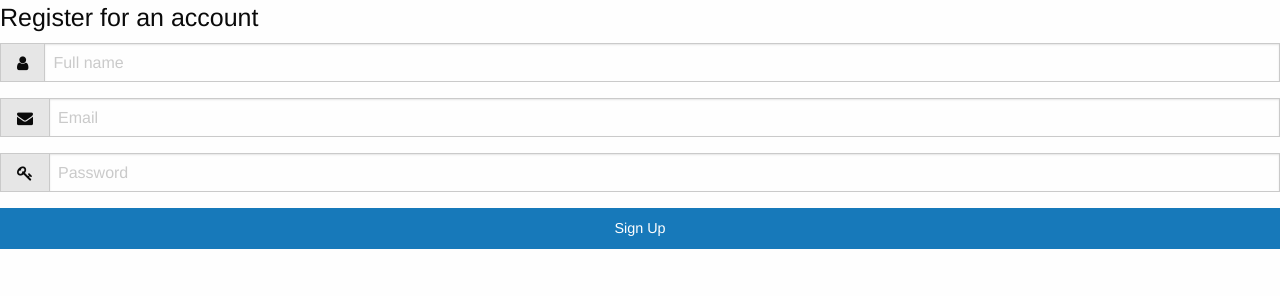
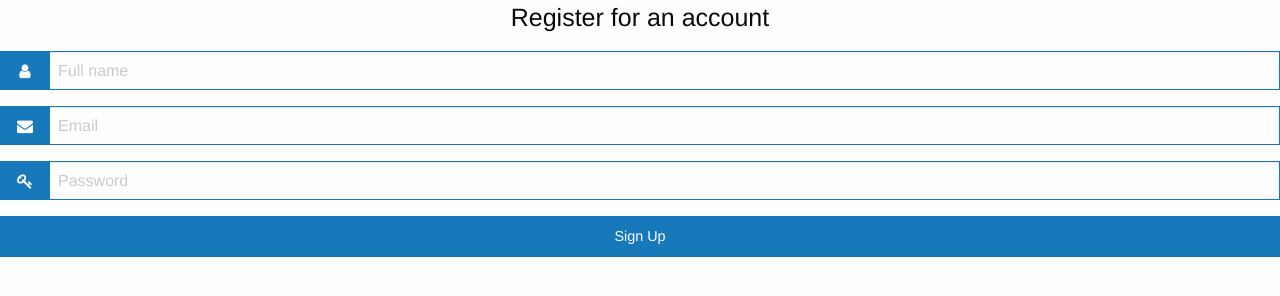
Before and after one commit to app-git/app-git.github.io, a plain HTML site: page index.html in a window 1280 px wide. Drawn offline with nearby package versions, Linux system fonts and the light colour scheme.

Commit message:
Update index.html

```diff
--- a/index.html
+++ b/index.html
@@ -11,6 +11,8 @@
     <link rel="stylesheet" href="https://cdn.jsdelivr.net/npm/foundation-sites@6.5.3/dist/css/foundation.min.css"
         integrity="sha256-GSio8qamaXapM8Fq9JYdGNTvk/dgs+cMLgPeevOYEx0= sha384-wAweiGTn38CY2DSwAaEffed6iMeflc0FMiuptanbN4J+ib+342gKGpvYRWubPd/+ sha512-QHEb6jOC8SaGTmYmGU19u2FhIfeG+t/hSacIWPpDzOp5yygnthL3JwnilM7LM1dOAbJv62R+/FICfsrKUqv4Gg=="
         crossorigin="anonymous">
+
+    <link rel="stylesheet" href="css/custom.css" />
 
     <link href="https://cdnjs.cloudflare.com/ajax/libs/font-awesome/4.7.0/css/font-awesome.css" rel="stylesheet">
 </head>
```
